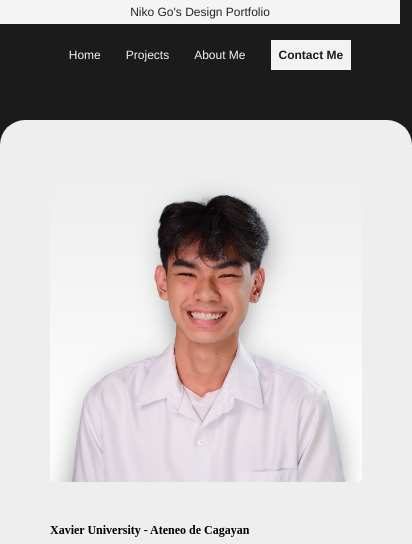
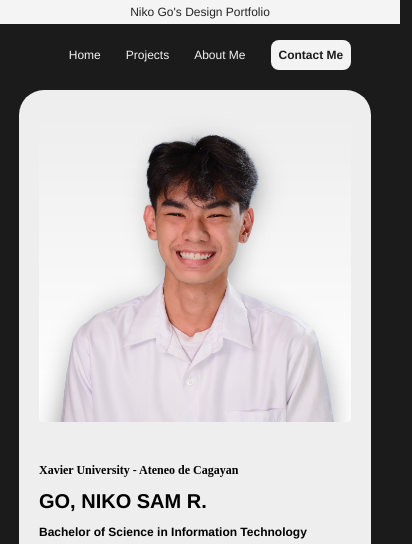
Before and after one commit to neeCo18/neeCo18, a plain HTML site: page idindex.html in a window 390 px wide. Shown: the top 544 px of the page, 412 px wide, since content can reach past the window. Drawn offline with Linux system fonts and the light colour scheme.

Commit message:
added javascript and fixed media queries

```diff
--- a/idindex.html
+++ b/idindex.html
@@ -55,4 +55,24 @@
 
 </body>
 
+<script>
+         let lastScrollTop = 0;
+            const navbar = document.querySelector(".navbar");
+            const back = document.querySelector(".backtotop");
+
+            window.addEventListener("scroll", function () {
+                let currentScroll = window.pageYOffset || document.documentElement.scrollTop;
+
+                if (currentScroll > lastScrollTop) {
+                    navbar.classList.add("hide");
+                    back.classList.remove("hide");
+                } else {
+                    navbar.classList.remove("hide");
+                    back.classList.add("hide");
+                }
+
+                lastScrollTop = currentScroll <= 0 ? 0 : currentScroll;
+            });
+</script>
+
 </html>
--- a/idstyle.css
+++ b/idstyle.css
@@ -15,6 +15,7 @@ body {
     position: fixed;
     top: 0;
     width: 100%;
+    height: 70px;
     display: flex;
     flex-direction: column;
     padding: 0 30px;
@@ -50,6 +51,7 @@ a {
     font-weight: bold;
     background-color: rgb(243, 243, 243);
     padding: 8px 8px 8px 8px;
+    border-radius: 8px;
 }
 
 .contact:hover {
@@ -87,18 +89,21 @@ a {
     background-color: rgb(244, 244, 244);
 }
 
+.navbar.hide {
+    transform: translateY(-100%);
+}
+
 /* CONTENT */
 .container {
-    margin-top: 120px;
-    /* space for fixed header + nav */
     padding: 20px;
     display: flex;
     gap: 25px;
+    justify-content: center;
     align-items: center;
     background-color: rgba(248, 248, 248, 0.956);
     max-width: 1000px;
-    margin-left: auto;
-    margin-right: auto;
+    margin: auto;
+    margin: auto;
     border-radius: 25px;
 }
 
@@ -157,6 +162,7 @@ a {
             }
 
     .navbar {
+            position: fixed;
             top: 0;
             width: 100%;
             flex-direction: column;
@@ -164,7 +170,7 @@ a {
         }
 
         .nav-row {
-            display: flex;
+            position: relative;
             justify-content: center;
             align-items: center;
             padding: 0 15px;
@@ -193,14 +199,15 @@ a {
             font-size: 16px;
         }
 
+
         .desc {
-            font-size: 18px;
+            font-size: 12px;
             padding-right: 10px;
             text-align: justify;
         }
 
     .pic {
-        max-width: 350px;
+        width: fit-content;
     }
 
     .XU {
@@ -208,14 +215,17 @@ a {
     }
 
     .container {
+        align-items: flex-start;
         width: 80%;
-        padding: 50px;
+        padding: 20px;
+        margin-top: 90px;
+        margin-bottom: auto;
         flex-direction: column;
         text-align: center;
     }
 
     .Name {
-        font-size: 2rem;
+        font-size: 20px;
         text-align: left;
     }
 
```
